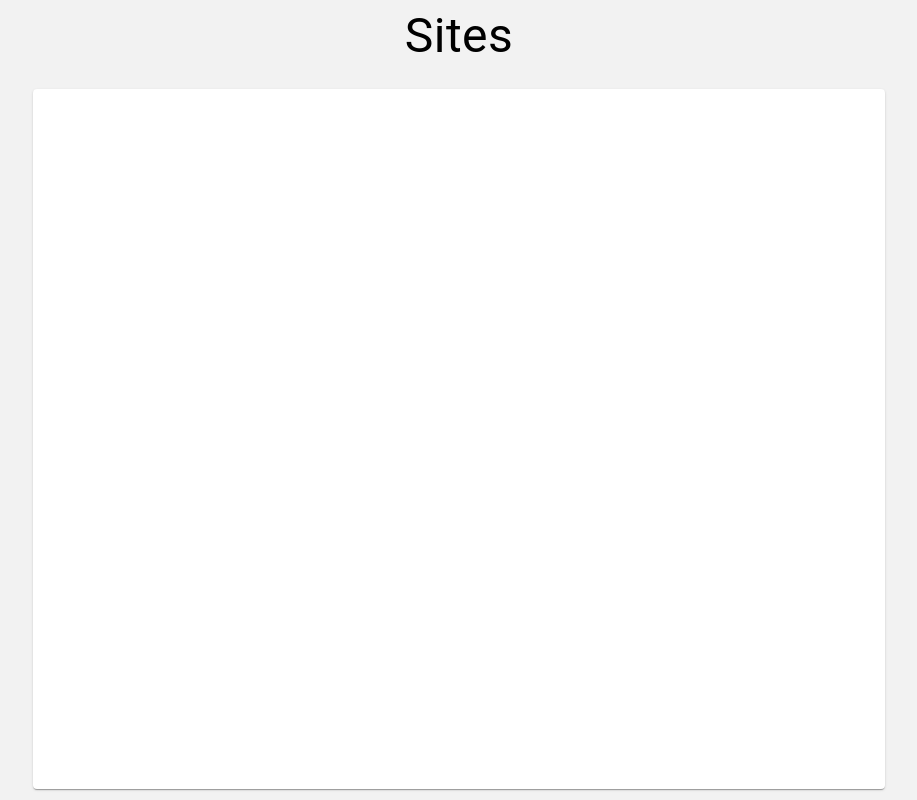
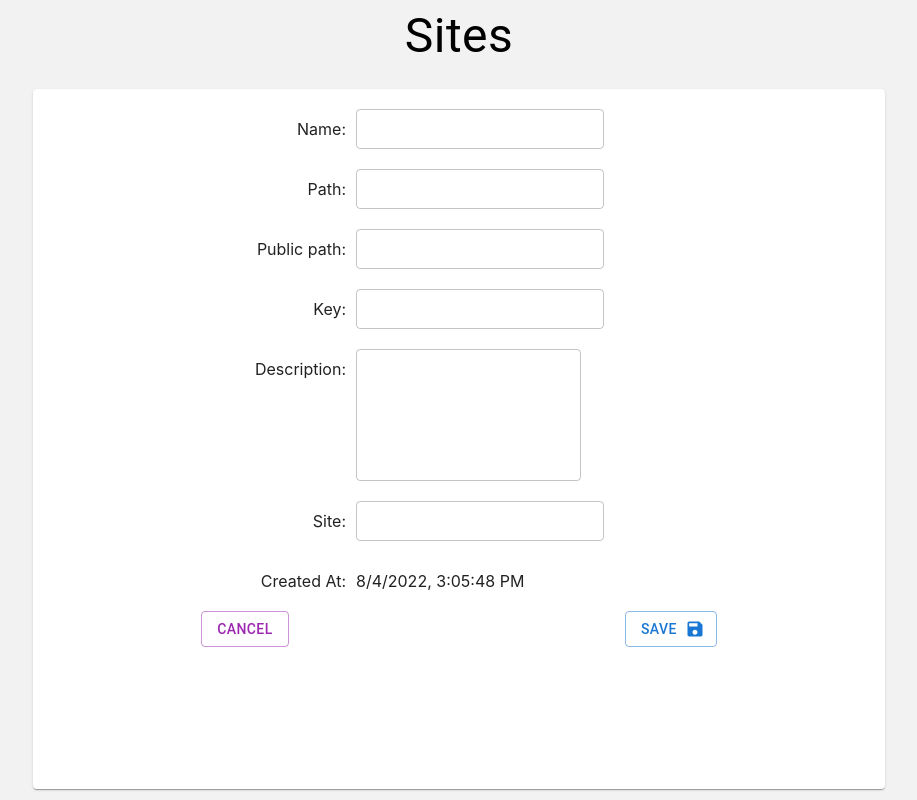
Before and after one commit to Alex-CL/atsistemas-sites, a React (Create React App) app: page /edit/1 in a window 1280 px wide. Before the commit this address had no page. Shown: the whole page, without its empty margins (181-1098 px from the left). Built offline with nearby package versions, Linux system fonts and the light colour scheme; no server answers.

Commit message:
Route to edit

```diff
--- a/src/features/Form.tsx
+++ b/src/features/Form.tsx
@@ -2,26 +2,31 @@ import { useState, useEffect } from 'react'
 import { Box, TextField, Button } from '@mui/material'
 import SaveIcon from '@mui/icons-material/Save';
 import { useLocation, useNavigate } from 'react-router'
-import { Site, SiteDTO, emptySiteDTO } from '../models'
+import { Site, SiteDTO, emptySiteDTO, toDTO } from '../models'
+import { SiteService } from '../services'
 
-export const Form = () => {
+const siteService = new SiteService()
+
+type FormProps = {
+	id?: string
+}
+
+export const Form = (props: FormProps) => {
 	const location = useLocation()
 	const navigate = useNavigate()
 
 	const [excludedKeys, setExcludedKeys] = useState<string[]>(['id'])
 
 	const [site, setSite] = useState<SiteDTO>(emptySiteDTO())
-	const [isEditing, setIsEditing] = useState<boolean>(false)
-
+	const [isEditing, setIsEditing] = useState<boolean>(!!props.id)
 
 	useEffect(() => {
-		if (location.pathname.endsWith('/create')) {
-			setIsEditing(false)
-			setExcludedKeys([...excludedKeys, 'createDate'])
-		} else {
-			setIsEditing(true)
+		if (!isEditing || !props.id) {
+			return
 		}
-	}, [])
+
+		siteService.getByID(props.id).then((s) => setSite(toDTO(s)))
+	}, [isEditing])
 
 	const setSiteChange = (k: string, v: string | Date) => setSite({ ...site, [k]: v })
 
@@ -101,7 +106,7 @@ export const Form = () => {
 				const style = k === 'createDate' ? createDateStyle : {}
 
 				return (
-					<Box display="flex" justify-content="space-around" sx={{ width: '100%' }}>
+					<Box key={k} display="flex" justify-content="space-around">
 						<Box sx={labelStyle}>{transformKey(k)}: </Box>
 						<Box sx={{...valueStyle, ...style}}>{renderField(k as keyof SiteDTO)}</Box>
 					</Box>
--- a/src/features/List.tsx
+++ b/src/features/List.tsx
@@ -64,7 +64,7 @@ export const List = () => {
 
 	const seeSite = () => {}
 
-	const editSite = () => {}
+	const editSite = (s: Site) => navigate(`/edit/${s.id}`)
 
 	const deleteSite = () => {}
 
--- a/src/pages/form/Form.tsx
+++ b/src/pages/form/Form.tsx
@@ -1,7 +1,10 @@
+import { useParams } from 'react-router'
 import { Form as F } from '../../features'
 
 export function Form() {
+	const { id } = useParams()
+
 	return (
-		<F />
+		<F id={id}/>
 	)
 }
--- a/src/routes/AppRouter.tsx
+++ b/src/routes/AppRouter.tsx
@@ -12,7 +12,8 @@ export const AppRouter = () => {
 		    <Route path="/" element={<Home />} />
 	        <Route path="about" element={<About />} />
 	        <Route path="create" element={<Form />} />
+	        <Route path="edit/:id" element={<Form />} />
 	        <Route path="list" element={<List />} />
-      </Routes>
+    	</Routes>
 	)
 }
```
